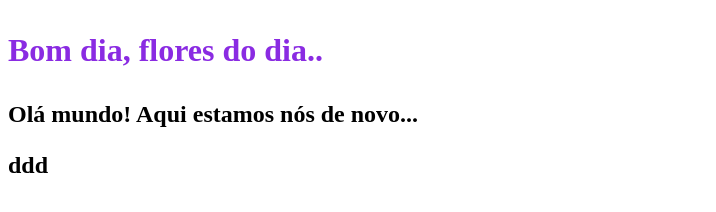
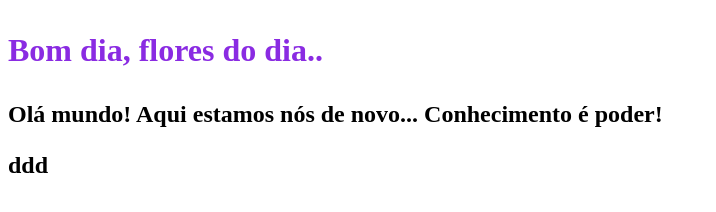
Before and after one commit to gandoren03/socorro, a plain HTML site: page index.html in a window 1280 px wide. Shown: the whole page, without its empty margins (0-716 px from the left). Drawn offline with Linux system fonts and the light colour scheme.

Commit message:
segundo commit modificado

```diff
--- a/index.html
+++ b/index.html
@@ -15,6 +15,7 @@ Bom dia, flores do dia..
 <h2>
     <p>
         Olá mundo! Aqui estamos nós de novo...
+        Conhecimento é poder!
     </p>
     ddd
 </h2>
```
